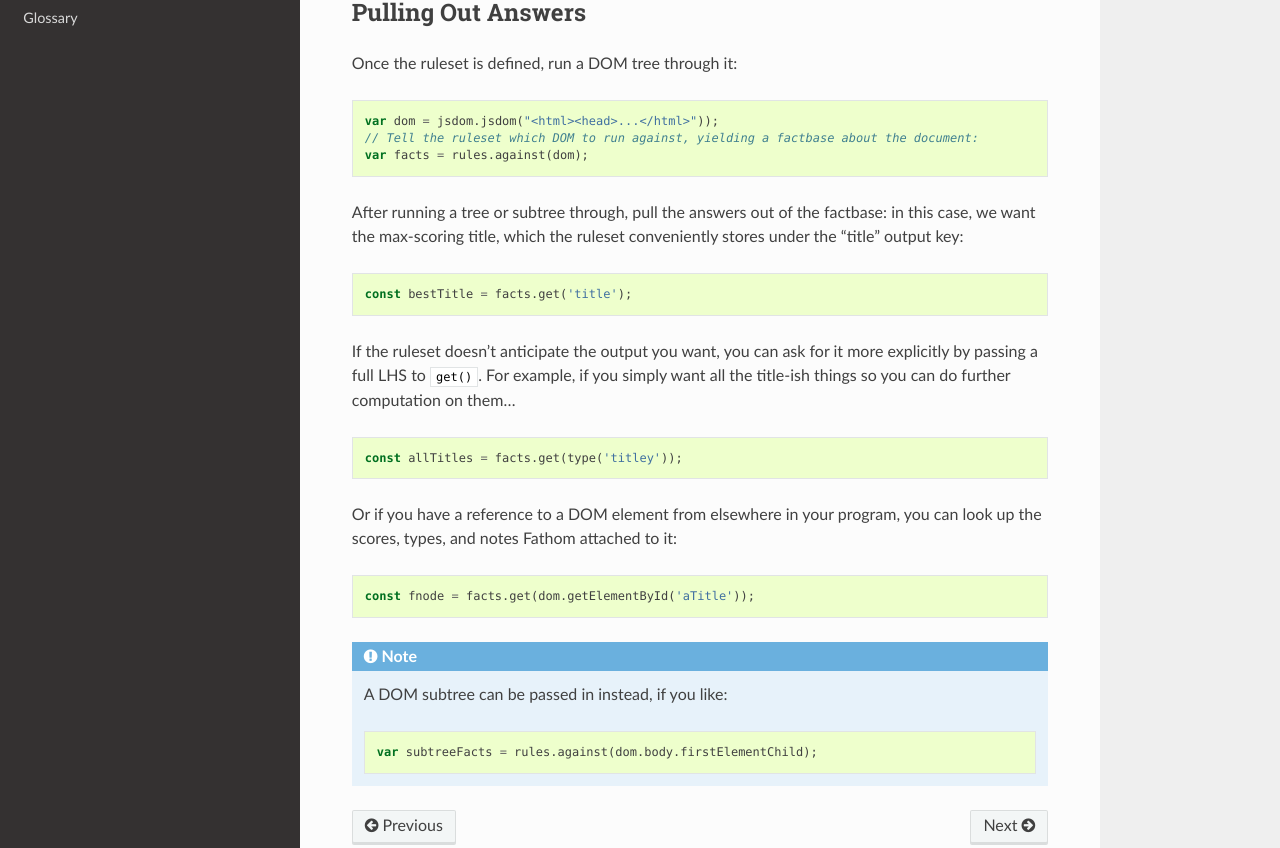
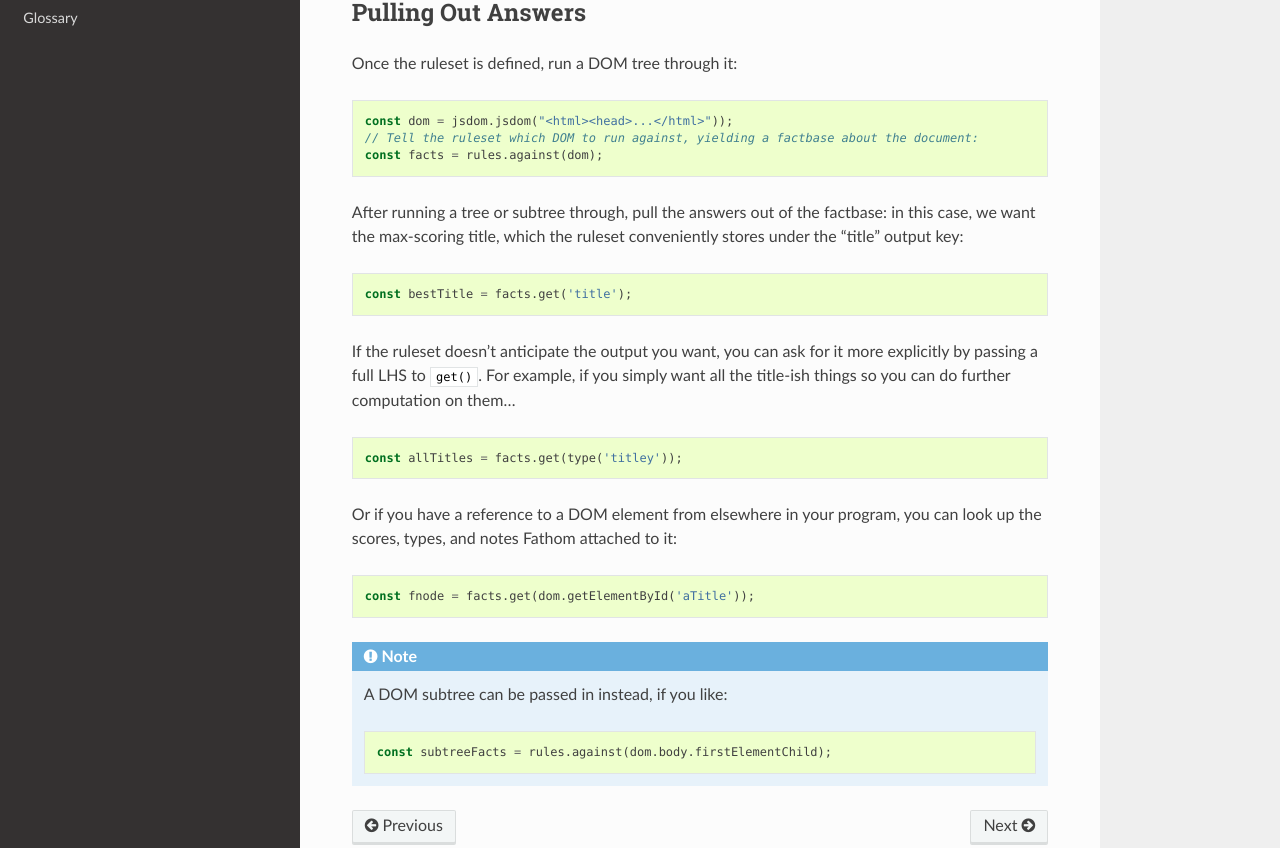
Before and after one commit to weilonge/fathom, a Sphinx documentation site: the page built from docs/using.rst, in a window 1280 px wide and 1400 px high, scrolled down 1294 px. Shown: the part 425-1273 px from the top of the window. Built offline with Sphinx 7.4.7, drawn with Linux system fonts in a browser that asks for light colours.

Commit message:
Remove last uses of `var` in docs.

```diff
--- a/docs/using.rst
+++ b/docs/using.rst
@@ -67,9 +67,9 @@ Once the ruleset is defined, run a DOM tree through it:
 
 .. code-block:: js
 
-   var dom = jsdom.jsdom("<html><head>...</html>"));
+   const dom = jsdom.jsdom("<html><head>...</html>"));
    // Tell the ruleset which DOM to run against, yielding a factbase about the document:
-   var facts = rules.against(dom);
+   const facts = rules.against(dom);
 
 After running a tree or subtree through, pull the answers out of the factbase: in this case, we want the max-scoring title, which the ruleset conveniently stores under the "title" output key:
 
@@ -95,4 +95,4 @@ Or if you have a reference to a DOM element from elsewhere in your program, you
 
    .. code-block:: js
 
-      var subtreeFacts = rules.against(dom.body.firstElementChild);
+      const subtreeFacts = rules.against(dom.body.firstElementChild);
```
